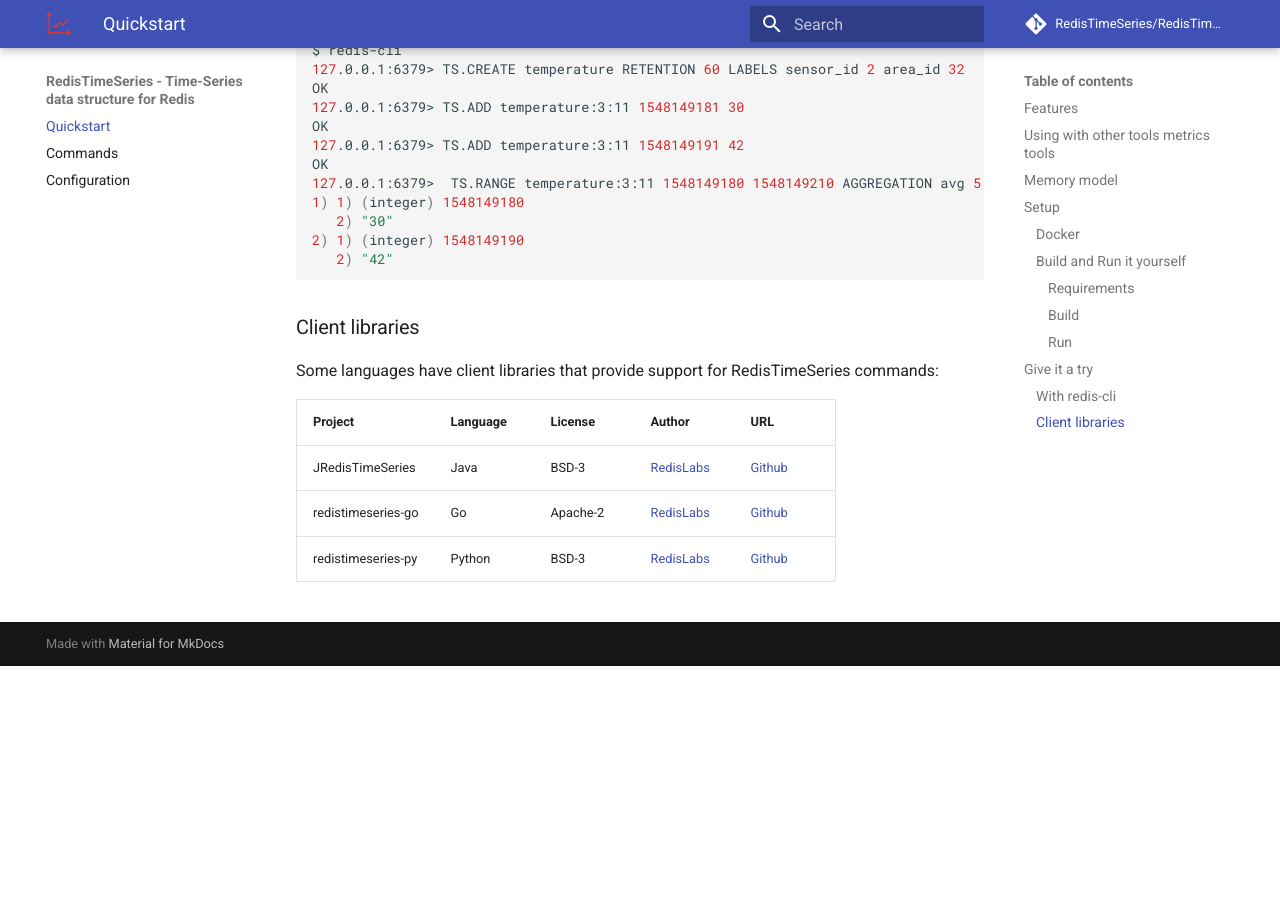
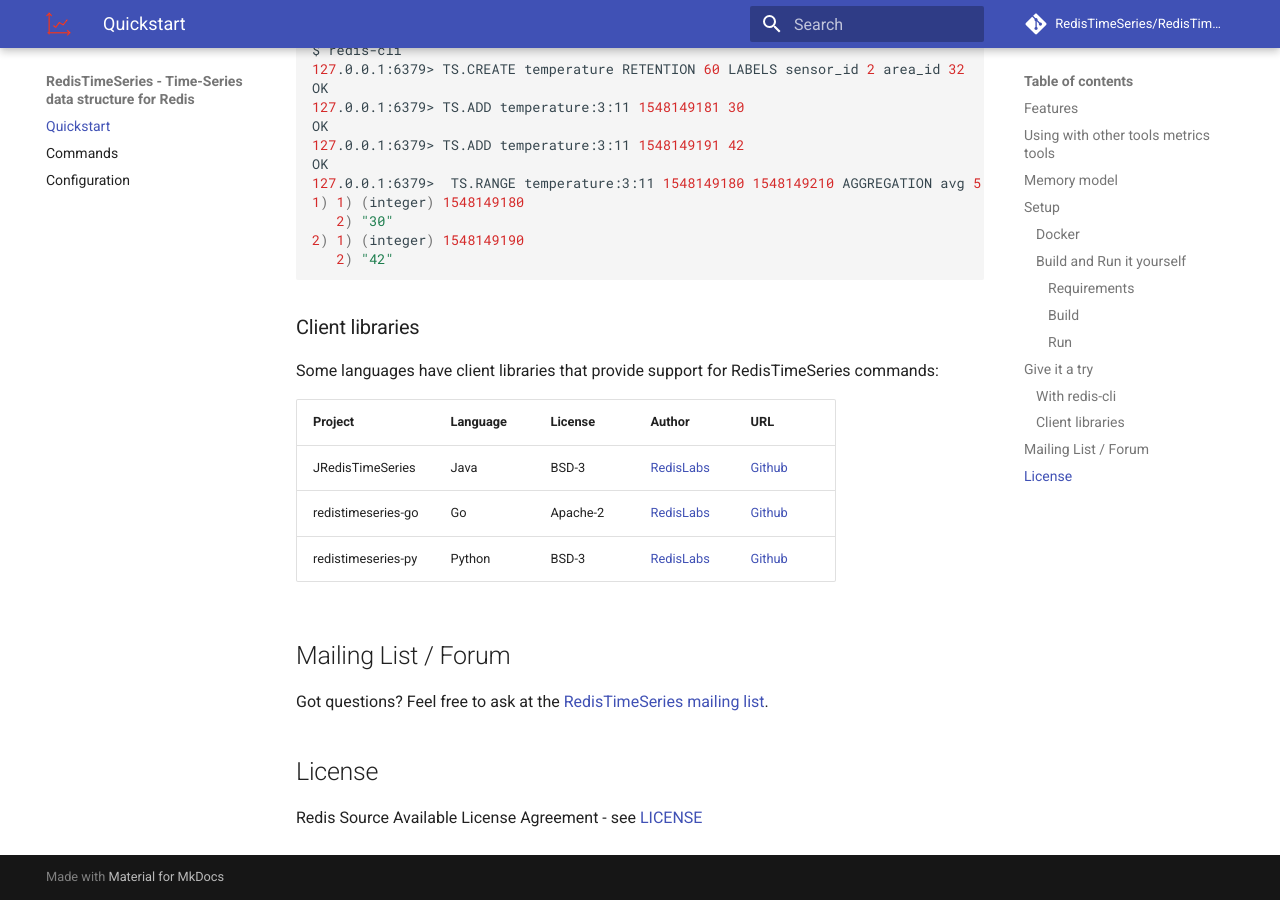
Before and after one commit to RedisTimeSeries/RedisTimeSeries, an MkDocs documentation site: the page built from docs/index.md, in a window 1280 px wide and 900 px high, scrolled down 2187 px. Built offline with MkDocs 1.6.1 and Material for MkDocs 9.7.7, drawn with Linux system fonts in a browser that asks for light colours; comment, search, counter and statistics services are not loaded; old or Windows-style settings are respelled for this version of MkDocs; before the commit the page ends 2853 px from its top, so only the background shows below that.

Commit message:
added link to google group and license

```diff
--- a/docs/index.md
+++ b/docs/index.md
@@ -95,3 +95,11 @@
 | JRedisTimeSeries | Java | BSD-3 | [RedisLabs](https://redislabs.com/) | [Github](https://github.com/RedisTimeSeries/JRedisTimeSeries/) |
 | redistimeseries-go | Go | Apache-2 | [RedisLabs](https://redislabs.com/) | [Github](https://github.com/RedisTimeSeries/redistimeseries-go) |
 | redistimeseries-py | Python | BSD-3 | [RedisLabs](https://redislabs.com/) | [Github](https://github.com/RedisTimeSeries/redistimeseries-py) |
+
+## Mailing List / Forum
+
+Got questions? Feel free to ask at the [RedisTimeSeries mailing list](https://groups.google.com/forum/#!forum/redistimeseries).
+
+## License
+
+Redis Source Available License Agreement - see [LICENSE](https://raw.githubusercontent.com/RedisTimeSeries/RedisTimeSeries/master/LICENSE)
```
